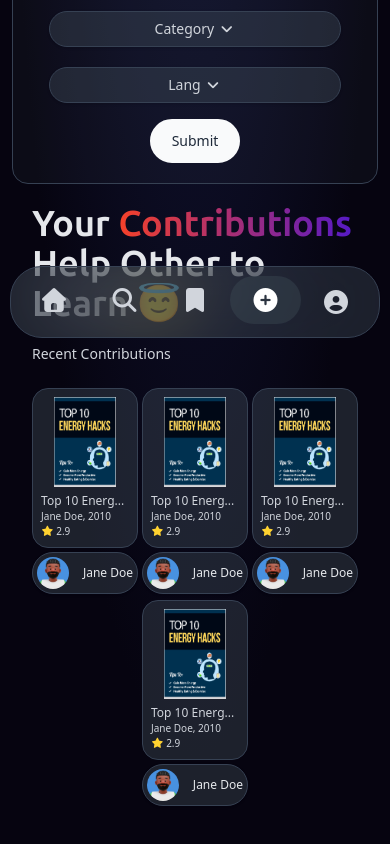
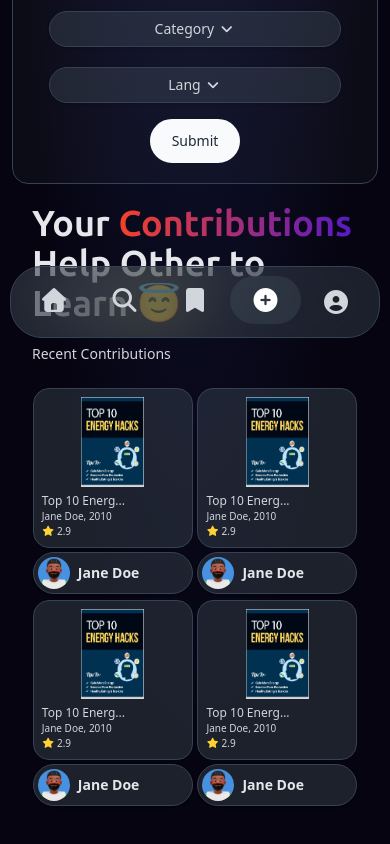
Before and after one commit to zimcodes1/E-Library, a React (Vite) app in the folder client/: page /upload in a window 390 px wide. Shown: the part 494-1338 px from the top of the page. Built offline with nearby package versions, Linux system fonts and the light colour scheme.

Commit message:
update: minor changes, ui improvements for upload page mobile view

```diff
--- a/client/src/components/SideMenu.tsx
+++ b/client/src/components/SideMenu.tsx
@@ -1,4 +1,4 @@
-import { NavLink } from "react-router-dom"; // Change Link to NavLink
+import { NavLink, Link } from "react-router-dom"; // Change Link to NavLink
 
 function SideMenu() {
     // Define a helper to handle the active styling logic
@@ -45,9 +45,9 @@ function SideMenu() {
             </span>
 
             <span className="flex flex-col h-fit w-full text-gray-400 text-xs px-2 mt-auto mb-5 max-sm:hidden">
-                <a href="#" className="hover:underline">About</a>
-                <a href="#" className="my-2 hover:underline">Contact</a>
-                <a href="#" className="hover:underline">Terms & Conditions</a>
+                <Link to="/about" className="hover:underline">About</Link>
+                <Link to="#" className="my-2 hover:underline">Contact</Link>
+                <Link to="#" className="hover:underline">Terms & Conditions</Link>
             </span>
         </div>
     )
--- a/client/src/components/about/Features.tsx
+++ b/client/src/components/about/Features.tsx
@@ -6,7 +6,7 @@ interface FeatureProps {
 
 function FeatureCard({ icon, title, description }: FeatureProps) {
     return (
-        <div className="w-full h-fit p-6 rounded-2xl bg-[#4857605a] border border-gray-700 flex flex-col items-center text-center">
+        <div className="w-full h-45 max-sm:h-fit p-6 rounded-2xl bg-[#4857605a] border border-gray-700 flex flex-col items-center text-center">
             <i className={`fa ${icon} text-4xl gradient mb-4`}></i>
             <h3 className="text-xl font-semibold text-gray-50">{title}</h3>
             <p className="text-gray-300 text-sm mt-3">{description}</p>
--- a/client/src/pages/BookDetails.tsx
+++ b/client/src/pages/BookDetails.tsx
@@ -35,7 +35,7 @@ function BookDetails() {
                             </div>
                             <div className="w-1/5 max-sm:w-full max-sm:h-fit h-full flex justify-end max-sm:justify-between max-sm:mt-2 items-end relative">
                                 <i className="fa fa-bookmark text-2xl text-gray-400 absolute max-sm:static top-0 right-0"></i>
-                                <button className="text-gray-50 font-semibold bg-red-400 px-4 py-2 rounded-lg cursor-pointer hover:text-red-400 hover:bg-gray-50 transition duration-300">Read Now</button>
+                                <button className="text-gray-50 font-semibold bg-purple-600 px-4 py-2 rounded-lg cursor-pointer hover:text-purple-600 hover:bg-gray-50 transition duration-300">Read Now</button>
                             </div>
 
                         </div>
--- a/client/src/pages/Upload.tsx
+++ b/client/src/pages/Upload.tsx
@@ -8,13 +8,13 @@ import truncate from "../truncateText";
 
 function Contribution() {
   return (
-    <div className="h-50 max-sm:mt-2 w-fit max-sm:w-[32.5%] flex justify-between flex-col">
+    <div className="h-50 max-sm:mt-2 w-fit max-sm:w-[49%] flex justify-between flex-col">
       <BookItem bookImage="/images/books/energy_hacks.png" customWidth="w-full" bookDetails={{ title: 'Top 10 Energy Hacks', author: 'Jane Doe', year: 2010, rating: 2.9 }}></BookItem>
-      <span className="flex h-fit py-1 w-full px-1 rounded-4xl bg-[#4857605a] justify-between items-center border border-gray-700 shadow cursor-pointer">
+      <span className="flex h-fit py-1 w-full px-1 rounded-4xl bg-[#4857605a] items-center border border-gray-700 shadow cursor-pointer">
         <span className="w-8 h-8 rounded-full overflow-hidden">
           <img src="/images/defaultUser.jpg" alt="User" />
         </span>
-        <p className="text-xs text-gray-200">{truncate('Jane Doe', 15)}</p>
+        <p className="text-sm font-semibold ml-2 text-gray-200">{truncate('Jane Doe', 15)}</p>
       </span>
     </div>
   )
```
